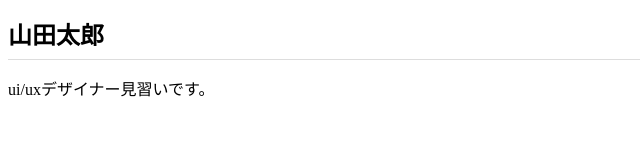
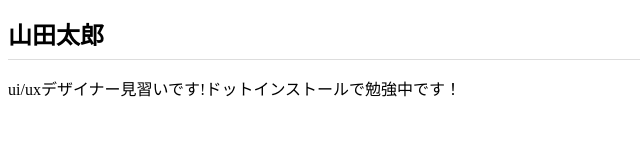
Before and after one commit to irorori/irorori.github.io, a plain HTML site: page index.html in a window 1280 px wide. Shown: the whole page, without its empty margins (0-640 px from the left). Drawn offline with Linux system fonts and the light colour scheme; files that its build step writes are made by us from their sources.

Commit message:
Add files via upload

```diff
--- a/index.html
+++ b/index.html
@@ -169,7 +169,8 @@ border-bottom を使ってあげれば OK ですね。
 </head>
 <body>
   <h1>山田太郎</h1>
-  <p>ui/uxデザイナー見習いです。</p>
+  <p>ui/uxデザイナー見習いです!ドットインストールで勉強中です！</p>
+
 </body>
 </html>
 
@@ -243,3 +244,97 @@ GitHub Pagesの公開設定
 なお、今回はすんなり表示されましたが、数 10 分から 1 、 2 時間かかる場合もあるので、うまく表示できなかった場合はしばらく待ってあげるといいでしょう。
 1:21
 では、続きは次回にしていきます。 -->
+
+<!-- #7公開したサイトを更新する方法について見ていきます。
+
+ファイルの修正
+サイトの更新 -->
+
+
+
+<!-- さて、次ですが、サイトを更新する流れについても見ておきましょう。
+0:07
+では、 VS Code のほうでもう少し文章を足してみます。
+0:12
+では、こちらで "ドットインストールで勉強中です！" と書き足してみましょう。
+0:21
+では、これでいったん確認してみます。
+0:24
+今こちらに同じ内容のタブがふたつ開かれていますが、手元の PC のファイルを確認したい場合、こちらの URL 欄をクリックしてここに file とあるほうを見ることになるので、間違えないようにしましょう。
+0:40
+再読み込みすると、ちゃんと更新されていますね。
+0:43
+では OK そうなので、このファイルを GitHub にアップロードしてあげましょう。
+0:49
+GitHub のサイトにいってあげて、 Code のタブにいることを確認したあとにこちらの Add file から Upload files を選んであげます。
+1:00
+あとは、同じような手順ですね。
+1:03
+先ほど開いておいた MyUserSite のフォルダから更新した index.html ファイルをドラッグ & ドロップしてあげれば、更新された内容で index.html を上書きしてくれます。
+1:19
+では、今回もこちらのメモは省略してあげて、 Commit changes としてあげればリポジトリに変更が反映されるはずです。
+1:29
+これでいいですね。
+1:31
+では、確認してみましょう。
+1:33
+今度は公開されているほうのタブを見てあげます。
+1:36
+こちらですね。
+1:38
+なお、公開されているかどうかは URL 欄をクリックして、こちらが https で始まっているかどうかで確認するようにしてください。
+1:48
+では、再読み込みして確認したいのですが、反映されるまで少し時間がかかることがあります。
+1:54
+では、見てあげましょう。
+1:58
+こうですね、今回はすんなりいったようです。
+2:01
+もしすぐに反映されない場合は、少し待ってから更新してあげるといいでしょう。
+2:06
+こうした更新の流れにも慣れておいてください。 -->
+
+<!-- #8プロジェクトサイトに公開するサイトを、手元のPCで作っていきます。
+
+サイトの作成
+index.htmlの修正
+styles.cssの修正 -->
+
+
+<!-- さて、ユーザーサイトの作り方が分かったので、次はプロジェクトサイトを作ってみましょう。
+0:07
+タブがたくさん開いていると混乱するので、いったん GitHub 以外は閉じてあげましょう。
+0:13
+それから VS Code も新しいプロジェクトフォルダを設定したいので、 File メニューから Close Folder として、今あるプロジェクトフォルダを閉じておきます。
+0:24
+これでいいですね。
+0:26
+では、サイトを作っていきたいのですが、今回はデスクトップに作った MyUserSite を右クリックして、複製して書き換えていきましょう。
+0:37
+では、カフェサイトを作っていることを想定して、 MyCafeSite に名前を変更してあげます。
+0:45
+では、このフォルダを VS Code でプロジェクトフォルダに設定してあげましょう。
+0:50
+こちらのアイコンから Open Folder としてあげて、デスクトップにある MyCafeSite を選んで、開くとしてあげればいいですね。
+1:00
+では、 HTML と CSS を更新していきましょう。
+1:04
+index.html から書き換えていきます。
+1:08
+では、タイトルは "素敵カフェ" としておきましょう。
+1:13
+そして、見出しも "素敵カフェ" にしてあげて、説明は適当に書いてあげます。
+1:27
+それから見出しのスタイルも変えておきましょう。
+1:32
+今回は左側にボーダーを配置してみましょう。
+1:38
+余白をとってあげて、少し太めのボーダーを左側に配置してあげます。
+1:45
+色はカフェっぽくチョコレート色にしてあげましょう。
+1:50
+ではサイドバーは閉じてあげて、 index.html のタブを Chrome のタブバーあたりにドラッグ & ドロップして確認してみます。
+2:00
+こうですね、うまくいっています。
+2:02
+では、このサイトをプロジェクトサイトとして公開したいのですが、続きは次回にしていきましょう。 -->
```
